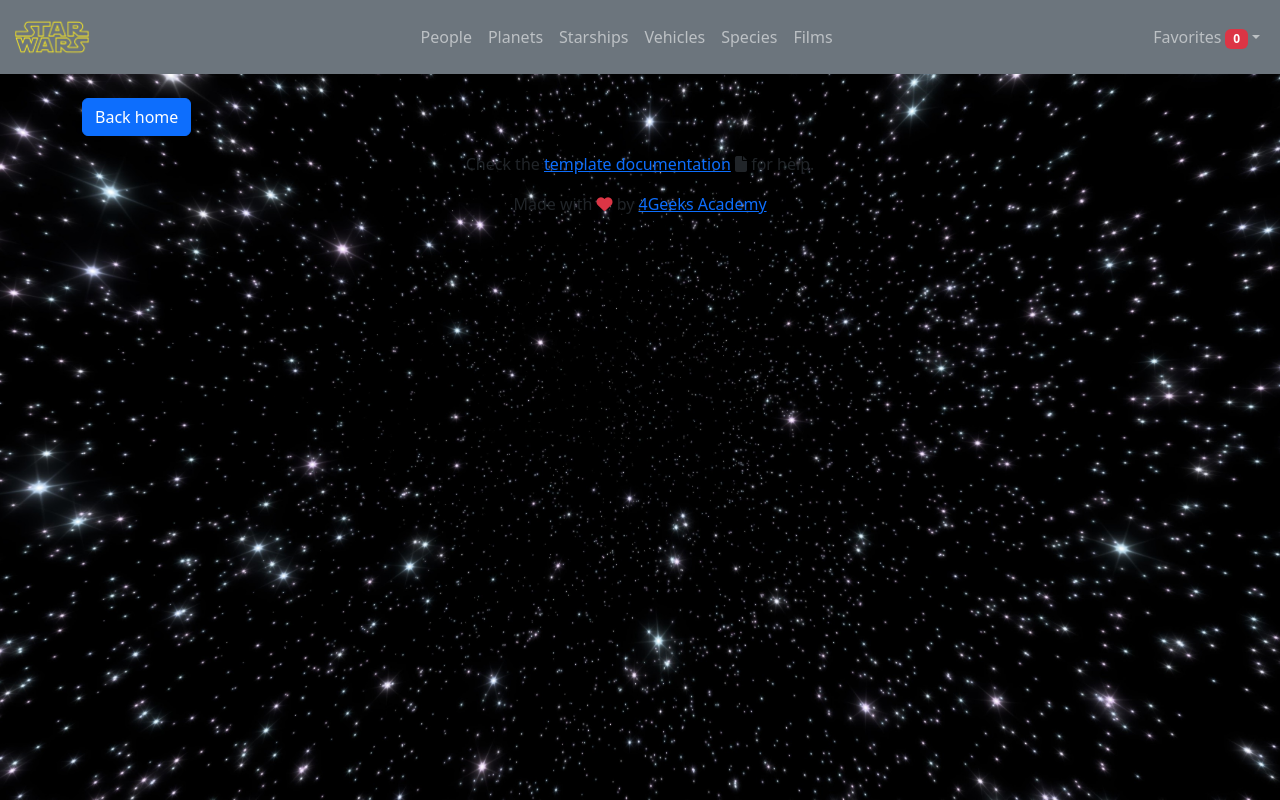
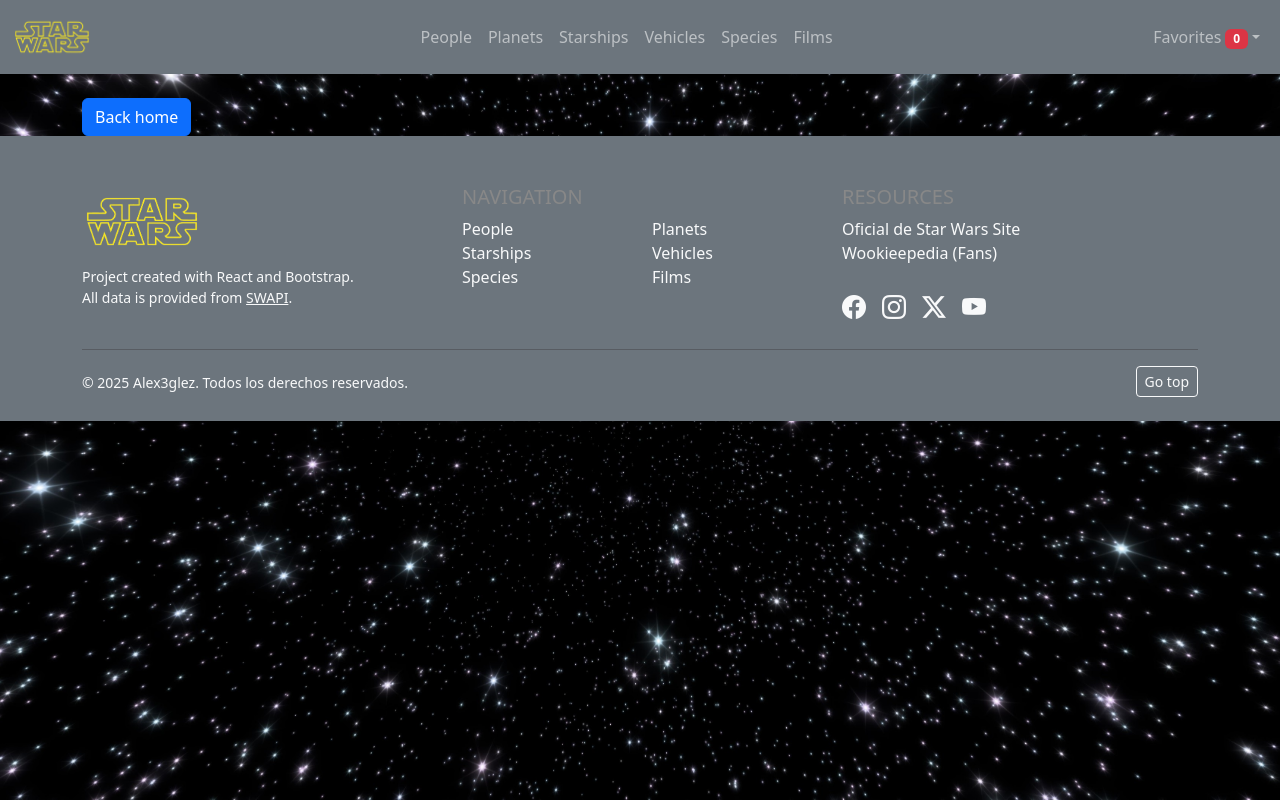
Before and after one commit to Alex3glez/Alex3glez-Blog-Starwars, a React (Vite) app: page /demo in a window 1280 px wide. Built offline with nearby package versions, Linux system fonts and the light colour scheme.

Commit message:
añadida funcionalidad completa a favoritos en navbar, details y cardlist. añadido footer y arreglo de pequeños errores. ejercicio terminado.

```diff
--- a/index.html
+++ b/index.html
@@ -2,12 +2,12 @@
 <html lang="en">
   <head>
     <meta charset="UTF-8" />
-    <link rel="icon" type="icon" href="/4geeks.ico" />
+    <link rel="icon" type="icon" href="https://media.printables.com/media/prints/514119/images/4164829_afed708f-60e8-4505-8b4c-dea2a97a68bb/thumbs/inside/1280x960/png/chrispirillo_darth_vader_helmet_flat_line_art_icon_black_and_wh_d169864d-2f05-4638-b963-2ade76ef66d0-background-removed.webp" />
 
     <link href="https://cdn.jsdelivr.net/npm/bootstrap@5.3.2/dist/css/bootstrap.min.css" rel="stylesheet" integrity="sha384-T3c6CoIi6uLrA9TneNEoa7RxnatzjcDSCmG1MXxSR1GAsXEV/Dwwykc2MPK8M2HN" crossorigin="anonymous">
     <link rel="stylesheet" href="https://cdnjs.cloudflare.com/ajax/libs/font-awesome/6.5.2/css/all.min.css" integrity="sha512-SnH5WK+bZxgPHs44uWIX+LLJAJ9/2PkPKZ5QiAj6Ta86w+fsb2TkcmfRyVX3pBnMFcV7oQPJkl9QevSCWr3W6A==" crossorigin="anonymous" referrerpolicy="no-referrer" />
     <meta name="viewport" content="width=device-width, initial-scale=1.0" />
-    <title>Hello Rigo</title>
+    <title>Blog StarWars</title>
   </head>
   <body>
     <div id="root"></div>
--- a/src/components/Footer.jsx
+++ b/src/components/Footer.jsx
@@ -1,11 +1,160 @@
-export const Footer = () => (
-	<footer className="footer mt-auto py-3 text-center">
-		<p>
-			Check the <a target="_blank" href="https://4geeks.com/docs/start/start-react-advanced">template documentation</a> <i className="fa-solid fa-file"></i> for help.
-		</p>
-		<p>
-			Made with <i className="fa fa-heart text-danger" /> by{" "}
-			<a href="http://www.4geeksacademy.com">4Geeks Academy</a>
-		</p>
-	</footer>
-);
+import React from "react";
+import { Link } from "react-router-dom";
+import { HashLink } from "react-router-hash-link";
+
+export function Footer() {
+  return (
+    <footer className="bg-secondary text-light mt-auto border-top border-secondary">
+      <div className="container pt-5 pb-4">
+        <div className="row gy-4">
+          <div className="col-lg-4 col-md-12 text-center text-lg-start">
+            <img
+              src="/assets/starwarsLogo.png"
+              alt="Star Wars Logo"
+              width="120"
+              className="mb-2"
+            />
+            <p className="text-light small">
+              Project created with React and Bootstrap.
+              <br />
+              All data is provided from{" "}
+              <a
+                href="https://www.swapi.tech/"
+                className="text-light"
+                target="_blank"
+                rel="noopener noreferrer"
+              >
+                SWAPI
+              </a>
+              .
+            </p>
+          </div>
+
+          <div className="col-lg-4 col-md-6">
+            <h5 className="text-uppercase" style={{ color: "#888" }}>
+              Navigation
+            </h5>
+            <ul className="list-unstyled row">
+              <li className="col-6">
+                <HashLink to="/#gente" className="nav-link text-light p-0">
+                  People
+                </HashLink>
+              </li>
+              <li className="col-6">
+                <HashLink to="/#planetas" className="nav-link text-light p-0">
+                  Planets
+                </HashLink>
+              </li>
+              <li className="col-6">
+                <HashLink to="/#naves" className="nav-link text-light p-0">
+                  Starships
+                </HashLink>
+              </li>
+              <li className="col-6">
+                <HashLink to="/#vehiculos" className="nav-link text-light p-0">
+                  Vehicles
+                </HashLink>
+              </li>
+              <li className="col-6">
+                <HashLink to="/#especies" className="nav-link text-light p-0">
+                  Species
+                </HashLink>
+              </li>
+              <li className="col-6">
+                <HashLink to="/#peliculas" className="nav-link text-light p-0">
+                  Films
+                </HashLink>
+              </li>
+            </ul>
+          </div>
+
+          <div className="col-lg-4 col-md-6">
+            <h5 className="text-uppercase" style={{ color: "#888" }}>
+              Resources
+            </h5>
+            <ul className="list-unstyled">
+              <li>
+                <a
+                  href="https://www.starwars.com/"
+                  className="nav-link text-light p-0"
+                  target="_blank"
+                  rel="noopener noreferrer"
+                >
+                  Oficial de Star Wars Site
+                </a>
+              </li>
+              <li>
+                <a
+                  href="https://starwars.fandom.com/es/wiki/Wookieepedia"
+                  className="nav-link text-light p-0"
+                  target="_blank"
+                  rel="noopener noreferrer"
+                >
+                  Wookieepedia (Fans)
+                </a>
+              </li>
+            </ul>
+
+            <div className="d-flex mt-4 fs-4 justify-content-center justify-content-md-start">
+              <a
+                href="https://www.facebook.com/starwars"
+                className="text-light me-3"
+                target="_blank"
+                rel="noopener noreferrer"
+                aria-label="Facebook"
+              >
+                <i className="bi bi-facebook"></i>
+              </a>
+              <a
+                href="https://www.instagram.com/starwars"
+                className="text-light me-3"
+                target="_blank"
+                rel="noopener noreferrer"
+                aria-label="Instagram"
+              >
+                <i className="bi bi-instagram"></i>
+              </a>
+              <a
+                href="https://twitter.com/starwars"
+                className="text-light me-3"
+                target="_blank"
+                rel="noopener noreferrer"
+                aria-label="X/Twitter"
+              >
+                <i className="bi bi-twitter-x"></i>
+              </a>
+              <a
+                href="https://www.youtube.com/user/starwars"
+                className="text-light"
+                target="_blank"
+                rel="noopener noreferrer"
+                aria-label="YouTube"
+              >
+                <i className="bi bi-youtube"></i>
+              </a>
+            </div>
+          </div>
+        </div>
+
+        <hr className="mt-4" style={{ borderColor: "rgba(31, 17, 17, 1)" }} />
+
+        <div className="row align-items-center mt-3">
+          <div className="col-md-6 text-center text-md-start mb-2 mb-md-0">
+            <span className="text-light small">
+              &copy; {new Date().getFullYear()} Alex3glez. Todos los derechos
+              reservados.
+            </span>
+          </div>
+          <div className="col-md-6 text-center text-md-end">
+            <button
+              className="btn btn-sm btn-outline-light "
+              onClick={() => window.scrollTo(0, 0)}
+            >
+              Go top
+            </button>
+          </div>
+        </div>
+      </div>
+    </footer>
+  );
+}
--- a/src/pages/Details.jsx
+++ b/src/pages/Details.jsx
@@ -1,23 +1,35 @@
 import { useParams } from "react-router-dom";
+
 import useGlobalReducer from "../hooks/useGlobalReducer";
+
 import swapiData from "../services/swapi";
+
 import { useEffect, useState } from "react";
+
 import { dataGrid } from "../services/detailsDataGrid";
 
 function Details() {
   const { state, dispatch } = useGlobalReducer();
+
   const { category, id } = useParams();
+
   const [targetData, setTargetData] = useState({});
+
+  const defaultImg = "/assets/img/big-placeholder.jpg";
 
   useEffect(() => {
     const verifyLocalStoreData = async (data, setData) => {
       try {
         const localStoreData = localStorage.getItem(data);
+
         if (!localStoreData) {
           await swapiData(data);
+
           console.log(`se esta haciendoel fetch de ${data}`);
         }
+
         const parsedData = JSON.parse(localStorage.getItem(data));
+
         dispatch({ type: setData, payload: parsedData });
 
         console.log(parsedData);
@@ -27,21 +39,31 @@
     };
 
     verifyLocalStoreData("people", "setPeople");
+
     verifyLocalStoreData("planets", "setPlanets");
+
     verifyLocalStoreData("starships", "setStarships");
+
     verifyLocalStoreData("films", "setFilms");
+
     verifyLocalStoreData("species", "setSpecies");
+
     verifyLocalStoreData("vehicles", "setVehicles");
-  }, []);
+  }, [dispatch]);
 
   useEffect(() => {
-    if (state[category].length > 0) {
+    if (state[category] && state[category].length > 0) {
       const data = state[category].find((item) => item.uid == id);
 
       console.log(data);
+
       setTargetData(data);
     }
   }, [state, category, id]);
+
+  const isFavorited = state.favorites.some(
+    (fav) => fav.uid === id && fav.type === category
+  );
 
   if (!targetData || !targetData.properties) {
     return (
@@ -50,9 +72,12 @@
       </div>
     );
   }
+
   const character = {
     name: targetData.properties.name || targetData.properties.title || "",
+
     description: targetData.description || "",
+
     imageUrl: `/assets/img/${category}/${id}.jpg`,
   };
 
@@ -72,6 +97,32 @@
     </div>
   );
 
+  const handleFavorite = () => {
+    if (!targetData || !targetData.uid) return;
+
+    const favorites = state.favorites;
+
+    const itemIndex = favorites.findIndex(
+      (fav) => fav.uid === id && fav.type === category
+    );
+
+    let newFavorites;
+
+    if (itemIndex > -1) {
+      newFavorites = favorites.filter(
+        (fav) => !(fav.uid === id && fav.type === category)
+      );
+    } else {
+      const itemToSave = { ...targetData, type: category };
+
+      newFavorites = [...favorites, itemToSave];
+    }
+
+    localStorage.setItem("favorites", JSON.stringify(newFavorites));
+
+    dispatch({ type: "setFavorites", payload: newFavorites });
+  };
+
   return (
     <div className="container-fluid bg-dark text-light min-vh-100 p-4 p-md-5">
       <div className="row">
@@ -80,7 +131,8 @@
             src={character.imageUrl}
             alt={character.name}
             className="img-fluid w-100 rounded"
-            onError={(e) => (e.target.src = "")}
+            onError={(e) => (e.target.src = defaultImg)}
+            _
           />
 
           {category == "films" && (
@@ -99,11 +151,25 @@
         </div>
 
         <div className="col-lg-7 col-md-12">
-          <div className="mb-4">
-            <h1 className="display-4 fw-bold">{character.name}</h1>
-            <p className="lead" style={{ color: "#ccc" }}>
-              {character.description}
-            </p>
+          <div className="d-flex justify-content-between">
+            <div className="mb-4">
+              <h1 className="display-4 fw-bold">{character.name}</h1>
+
+              <p className="lead" style={{ color: "#ccc" }}>
+                {character.description}_{" "}
+              </p>
+            </div>
+
+            <div>
+              <button
+                className={`btn ${
+                  isFavorited ? "btn-danger" : "btn-outline-danger"
+                } fs-1`}
+                onClick={handleFavorite}
+              >
+                {isFavorited ? "♥" : "♡"}
+              </button>
+            </div>
           </div>
 
           <hr
--- a/src/store.js
+++ b/src/store.js
@@ -34,6 +34,6 @@
       return { ...state, favorites: action.payload };
 
     default:
-      throw state;
+      return state;
   }
 }
```
Also changed, not shown: src/components/CardList.jsx (+81 -8 lines), src/components/Navbar.jsx (+66 -14 lines).
